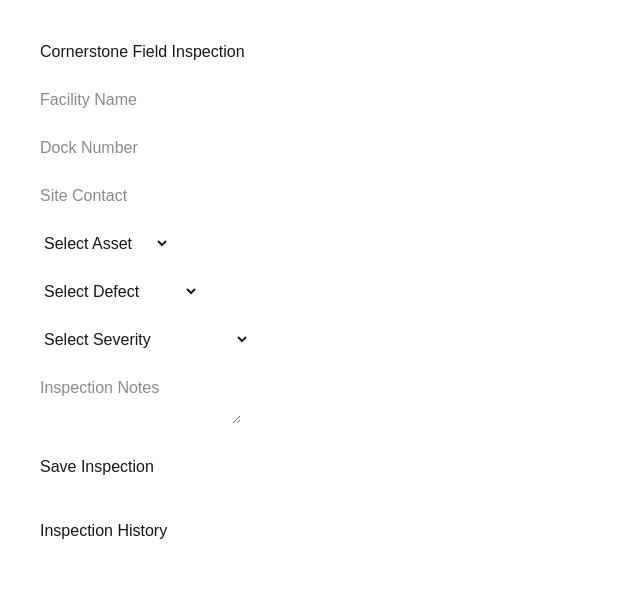
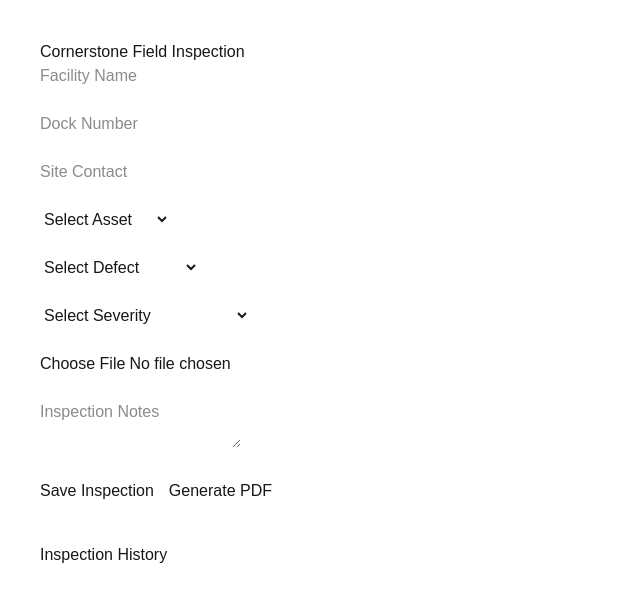
Before and after one commit to rodgaffoglio/cornerstone-field-app, a Next.js app: page / in a window 1280 px wide. Shown: the top 602 px of the page, without its empty margins (0-640 px from the left). Built offline with nearby package versions, Linux system fonts and the light colour scheme.

Commit message:
Added PWA install support

```diff
--- a/app/page.tsx
+++ b/app/page.tsx
@@ -1,51 +1,43 @@
 "use client";
 
-import React, {
-  useState,
-  useEffect,
-} from "react";
-
+import React, { useState, useEffect } from "react";
 import jsPDF from "jspdf";
 
 export default function Home() {
   const [facility, setFacility] = useState("");
   const [dock, setDock] = useState("");
   const [contact, setContact] = useState("");
+  const [notes, setNotes] = useState("");
   const [asset, setAsset] = useState("");
   const [defect, setDefect] = useState("");
   const [severity, setSeverity] = useState("");
-  const [notes, setNotes] = useState("");
   const [photo, setPhoto] = useState("");
-  const [history, setHistory] = useState<
-    any[]
-  >([]);
+  const [history, setHistory] = useState<any[]>([]);
+
+  const recommendations: Record<string, string> = {
+    "Track Misalignment":
+      "Recommend immediate track realignment and hardware inspection.",
+    "Seal Damage":
+      "Recommend perimeter seal replacement to prevent energy loss.",
+    "Hydraulic Leak":
+      "Recommend hydraulic system inspection and seal replacement.",
+  };
 
   useEffect(() => {
-    const saved = localStorage.getItem(
-      "cornerstoneHistory"
-    );
-
-    if (saved) {
-      setHistory(JSON.parse(saved));
-    }
+    const saved = localStorage.getItem("cornerstoneHistory");
+    if (saved) setHistory(JSON.parse(saved));
   }, []);
 
   const saveInspection = () => {
     const newInspection = {
       facility,
       dock,
-      contact,
-      asset,
       defect,
       severity,
-      notes,
       date: new Date().toLocaleDateString(),
     };
 
-    const updated = [
-      ...history,
-      newInspection,
-    ];
+    const updated = [...history, newInspection];
 
     setHistory(updated);
 
@@ -53,9 +45,8 @@
       "cornerstoneHistory",
       JSON.stringify(updated)
     );
+  };
 
-    alert("Inspection Saved");
-  };
   const handlePhotoUpload = (
     e: React.ChangeEvent<HTMLInputElement>
   ) => {
@@ -77,130 +68,125 @@
 
     const now = new Date();
 
-  const reportDate =
-    now.toLocaleDateString();
-
-  const reportTime =
-    now.toLocaleTimeString();
-
+    const reportDate = now.toLocaleDateString();
+    const reportTime = now.toLocaleTimeString();
     const reportId = `CDS-${Date.now()
       .toString()
       .slice(-6)}`;
-
-  doc.setFillColor(245, 245, 245);
-
-  doc.rect(0, 0, 210, 55, "F");
 
     const logo = new Image();
 
     logo.src = "/cornerstone-logo.png";
 
-  try {
-    doc.addImage(
-      logo,
-      "PNG",
-      12,
-      6,
-      58,
-      38
-    );
-  } catch (error) {
-    console.log("Logo skipped");
-  }
+    logo.onload = () => {
+      // Header
+      doc.setFillColor(245, 245, 245);
+      doc.rect(0, 0, 210, 55, "F");
 
+      // Logo
+      doc.addImage(logo, "PNG", 12, 5, 60, 40);
+
+      // Metadata
       doc.setTextColor(10, 25, 45);
+      doc.setFontSize(10);
 
-  doc.setFontSize(14);
+      doc.text(`Date: ${reportDate}`, 145, 18);
+      doc.text(`Time: ${reportTime}`, 145, 26);
+      doc.text(`Report ID: ${reportId}`, 145, 34);
+
+      // Report title
+      doc.setFontSize(16);
 
       doc.text(
-    "Professional Inspection Report",
+        "PROFESSIONAL INSPECTION REPORT",
         20,
-    48
-  );
-
-  doc.setFontSize(10);
-
-  doc.text(
-    `Date: ${reportDate}`,
-    145,
-    18
-  );
-
-  doc.text(
-    `Time: ${reportTime}`,
-    145,
-    26
-  );
-
-  doc.text(
-    `Report ID: ${reportId}`,
-    145,
-    34
+        50
       );
 
       doc.setTextColor(0, 0, 0);
 
       doc.setFontSize(12);
 
+      // Inspection data
       doc.text(
-    `Facility: ${facility}`,
+        "Technician: Cornerstone Inspector",
         20,
-    75
+        70
       );
 
-  doc.text(`Dock: ${dock}`, 20, 90);
+      doc.text(`Facility: ${facility}`, 20, 85);
+
+      doc.text(`Dock: ${dock}`, 20, 95);
+
+      doc.text(`Contact: ${contact}`, 20, 105);
+
+      doc.text(`Asset: ${asset}`, 20, 115);
+
+      doc.text(`Defect: ${defect}`, 20, 125);
+
+      // Severity colors
+      if (severity === "Monitor") {
+        doc.setTextColor(0, 150, 0);
+      } else if (
+        severity === "Maintenance Needed"
+      ) {
+        doc.setTextColor(220, 180, 0);
+      } else if (
+        severity === "Repair Recommended"
+      ) {
+        doc.setTextColor(255, 140, 0);
+      } else if (
+        severity === "Immediate Safety Concern"
+      ) {
+        doc.setTextColor(200, 0, 0);
+      }
+
+      doc.text(`Severity: ${severity}`, 20, 135);
+
+      // Reset color
+      doc.setTextColor(0, 0, 0);
+
+      doc.text(`Notes: ${notes}`, 20, 150);
 
       doc.text(
-    `Contact: ${contact}`,
-    20,
-    105
-  );
-
-  doc.text(`Asset: ${asset}`, 20, 120);
-
-  doc.text(
-    `Defect: ${defect}`,
-    20,
-    135
-  );
-
-  doc.text(
-    `Severity: ${severity}`,
-    20,
-    150
-  );
-
-  doc.text(
-  `Notes: ${notes}`,
+        `Recommendation: ${
+          recommendations[defect] || ""
+        }`,
         20,
         165
       );
 
+      // Photo
       if (photo) {
-  const format = "PNG";
+        const format = photo.includes("png")
+          ? "PNG"
+          : "JPEG";
 
         doc.addImage(
-  photo as string,
+          photo,
           format,
           20,
-  180,
-  120,
+          175,
+          160,
           70
         );
       }
 
-  doc.line(20, 265, 190, 265);
+      // Signature
+      doc.line(20, 255, 190, 255);
 
       doc.text(
         "Inspector Signature: ___________________",
         20,
-  280
+        267
       );
 
       doc.save(
-    `cornerstone-inspection-${reportId}.pdf`
+        "cornerstone-inspection-report.pdf"
       );
     };
+  };
+
   return (
     <div
       style={{
@@ -210,11 +196,8 @@
     >
       <h1>Cornerstone Field Inspection</h1>
 
-      <br />
-
       <input
         placeholder="Facility Name"
-        value={facility}
         onChange={(e) =>
           setFacility(e.target.value)
         }
@@ -225,10 +208,7 @@
 
       <input
         placeholder="Dock Number"
-        value={dock}
-        onChange={(e) =>
-          setDock(e.target.value)
-        }
+        onChange={(e) => setDock(e.target.value)}
       />
 
       <br />
@@ -236,7 +216,6 @@
 
       <input
         placeholder="Site Contact"
-        value={contact}
         onChange={(e) =>
           setContact(e.target.value)
         }
@@ -246,88 +225,55 @@
       <br />
 
       <select
-        value={asset}
-        onChange={(e) =>
-          setAsset(e.target.value)
-        }
+        onChange={(e) => setAsset(e.target.value)}
       >
-        <option value="">
-          Select Asset
-        </option>
-
-        <option>
-          Overhead Door
-        </option>
-
-        <option>
-          Dock Leveler
-        </option>
-
-        <option>
-          Dock Seal
-        </option>
+        <option>Select Asset</option>
+        <option>Overhead Door</option>
+        <option>Dock Leveler</option>
+        <option>Dock Seal</option>
       </select>
 
       <br />
       <br />
 
       <select
-        value={defect}
-        onChange={(e) =>
-          setDefect(e.target.value)
-        }
+        onChange={(e) => setDefect(e.target.value)}
       >
-        <option value="">
-          Select Defect
-        </option>
-
-        <option>
-          Track Misalignment
-        </option>
-
-        <option>
-          Seal Damage
-        </option>
-
-        <option>
-          Hydraulic Leak
-        </option>
+        <option>Select Defect</option>
+        <option>Track Misalignment</option>
+        <option>Seal Damage</option>
+        <option>Hydraulic Leak</option>
       </select>
 
       <br />
       <br />
 
       <select
-        value={severity}
         onChange={(e) =>
           setSeverity(e.target.value)
         }
       >
-        <option value="">
-          Select Severity
-        </option>
+        <option>Select Severity</option>
+        <option>Monitor</option>
+        <option>Maintenance Needed</option>
+        <option>Repair Recommended</option>
+        <option>Immediate Safety Concern</option>
+      </select>
 
-        <option>Monitor</option>
+      <br />
+      <br />
 
-        <option>
-          Maintenance Needed
-        </option>
-
-        <option>
-          Repair Recommended
-        </option>
-
-        <option>
-          Immediate Safety Concern
-        </option>
-      </select>
+      <input
+        type="file"
+        accept="image/*"
+        onChange={handlePhotoUpload}
+      />
 
       <br />
       <br />
 
       <textarea
         placeholder="Inspection Notes"
-        value={notes}
         onChange={(e) =>
           setNotes(e.target.value)
         }
@@ -340,18 +286,21 @@
         Save Inspection
       </button>
 
-      <h2
-        style={{
-          marginTop: "40px",
-        }}
+      <button
+        onClick={generatePDF}
+        style={{ marginLeft: "15px" }}
       >
+        Generate PDF
+      </button>
+
+      <h2 style={{ marginTop: "40px" }}>
         Inspection History
       </h2>
 
       {history.map((item, index) => (
         <div key={index}>
-          {item.date} | {item.facility} |
-          Dock {item.dock} | {item.defect}
+          {item.date} | {item.facility} | Dock{" "}
+          {item.dock} | {item.defect}
         </div>
       ))}
     </div>
```
Lines whose indentation alone changed are shown as unchanged.
